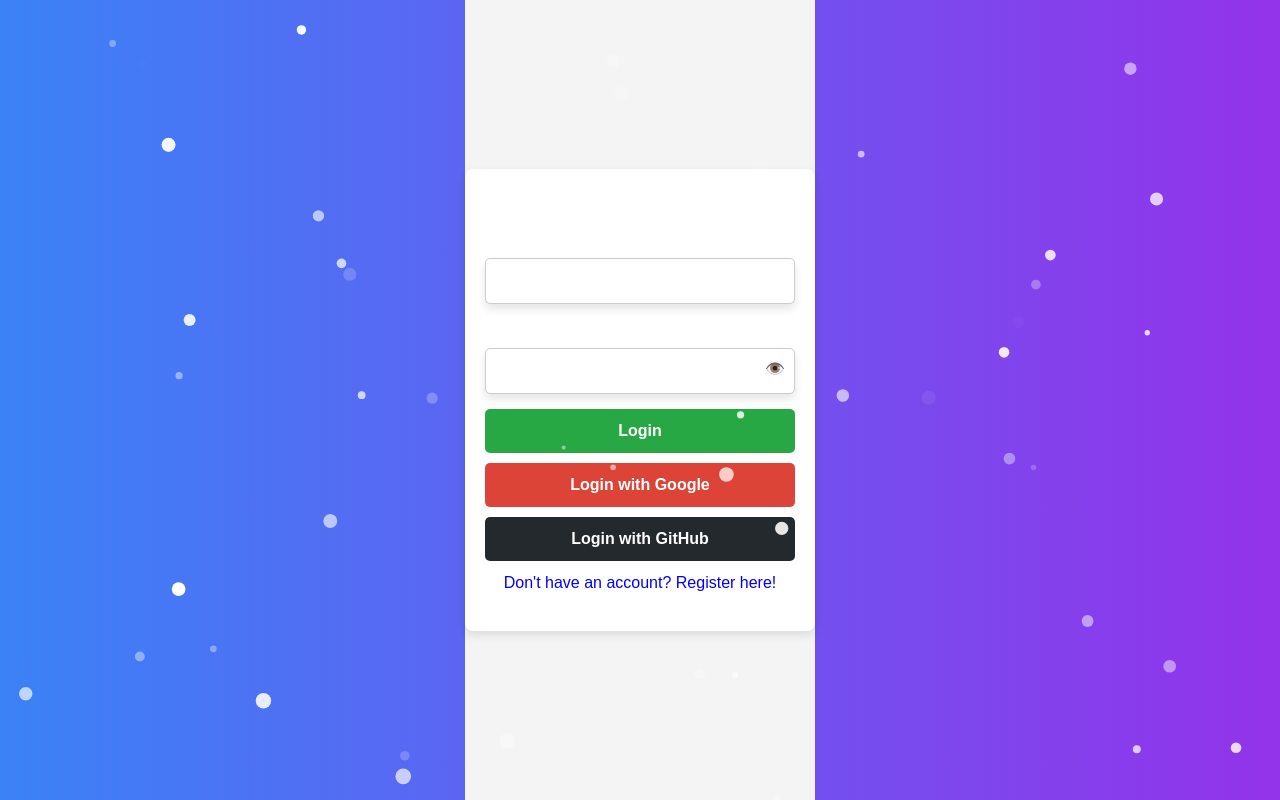
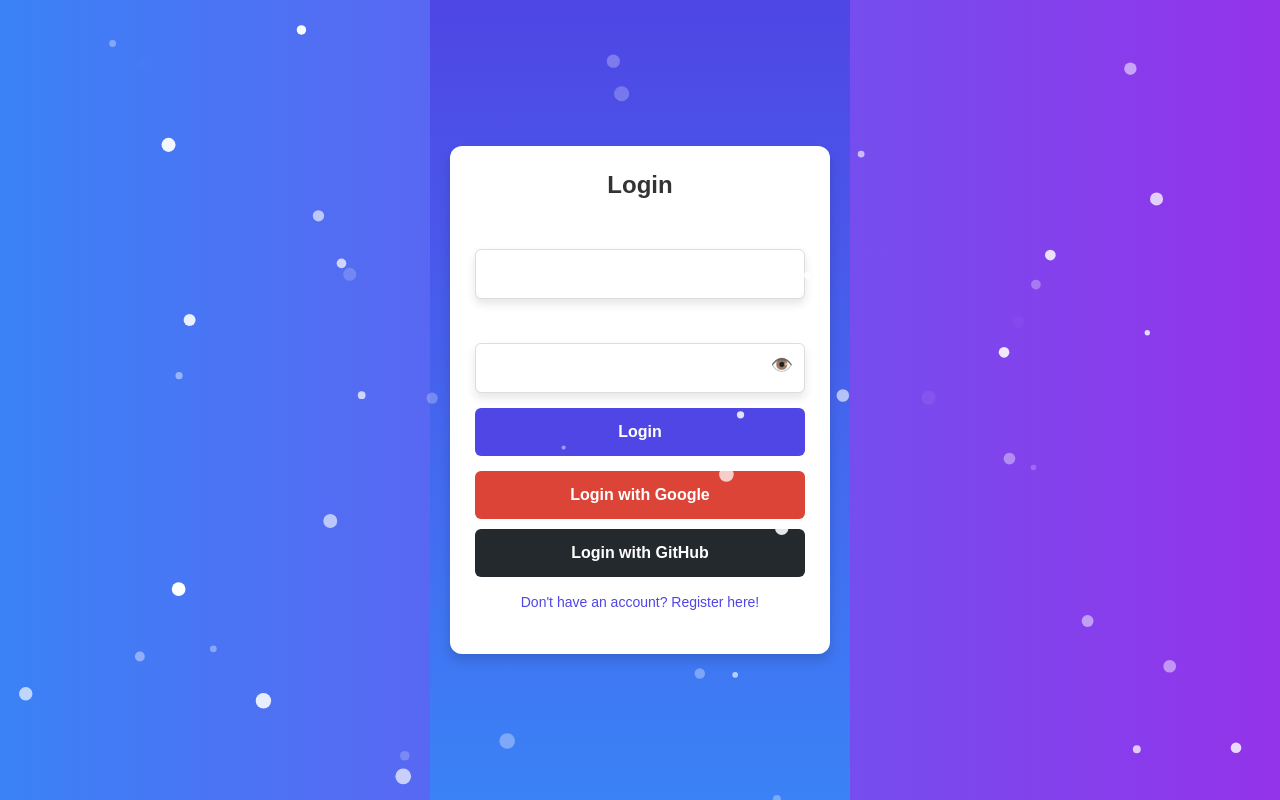
Before and after one commit to FionaG26/habit-tracker, a Vue app in the folder habit-tracker-vue/: page / in a window 1280 px wide. Built offline with nearby package versions, Linux system fonts and the light colour scheme.

Commit message:
Update Auth.vue

```diff
--- a/habit-tracker-vue/src/components/Auth.vue
+++ b/habit-tracker-vue/src/components/Auth.vue
@@ -1,7 +1,7 @@
 <template>
   <div class="auth-container">
     <div class="auth-card">
-      <h2 class="text-2xl font-semibold">{{ isLogin ? 'Login' : 'Register' }}</h2>
+      <h2 class="title">{{ isLogin ? 'Login' : 'Register' }}</h2>
 
       <form @submit.prevent="handleSubmit">
         <div class="form-group">
@@ -19,7 +19,9 @@
           </div>
         </div>
 
-        <button type="submit" class="btn-custom">{{ isLogin ? 'Login' : 'Register' }}</button>
+        <button type="submit" class="btn-custom">
+          {{ isLogin ? 'Login' : 'Register' }}
+        </button>
 
         <div class="oauth-buttons">
           <button @click="oauthLogin('google')" class="btn-google">Login with Google</button>
@@ -77,89 +79,138 @@
 </script>
 
 <style scoped>
+/* Center container */
 .auth-container {
   display: flex;
   justify-content: center;
   align-items: center;
   height: 100vh;
-  background: #f4f4f4;
+  background: linear-gradient(to bottom, #4f46e5, #3b82f6);
+  padding: 20px;
 }
 
+/* Card container */
 .auth-card {
   background: white;
-  padding: 20px;
-  border-radius: 8px;
-  box-shadow: 0px 4px 10px rgba(0, 0, 0, 0.1);
-  width: 350px;
+  padding: 25px;
+  border-radius: 12px;
+  box-shadow: 0px 6px 12px rgba(0, 0, 0, 0.15);
+  width: 380px;
   text-align: center;
+  transition: transform 0.3s ease-in-out;
 }
 
+/* Card hover effect */
+.auth-card:hover {
+  transform: translateY(-5px);
+}
+
+/* Title */
+.title {
+  font-size: 24px;
+  font-weight: bold;
+  margin-bottom: 20px;
+  color: #333;
+}
+
+/* Form group */
 .form-group {
   margin-bottom: 15px;
   text-align: left;
 }
 
+/* Form input fields */
 .form-control {
   width: 100%;
-  padding: 10px;
-  border: 1px solid #ccc;
-  border-radius: 5px;
+  padding: 12px;
+  border: 1px solid #ddd;
+  border-radius: 6px;
+  font-size: 16px;
+  transition: border 0.3s;
 }
 
+.form-control:focus {
+  border-color: #4f46e5;
+  outline: none;
+}
+
+/* Password wrapper */
 .password-wrapper {
   display: flex;
   align-items: center;
   position: relative;
 }
 
+/* Password toggle icon */
 .toggle-password {
   position: absolute;
-  right: 10px;
+  right: 12px;
   cursor: pointer;
+  font-size: 18px;
+  color: #4f46e5;
 }
 
+/* Custom submit button */
 .btn-custom {
-  background: #28a745;
+  background: #4f46e5;
   color: white;
-  padding: 10px;
+  padding: 12px;
   border: none;
-  border-radius: 5px;
+  border-radius: 6px;
   cursor: pointer;
   width: 100%;
+  font-size: 16px;
+  font-weight: bold;
+  transition: background 0.3s ease;
 }
 
 .btn-custom:hover {
-  background: #218838;
+  background: #3b82f6;
 }
 
+/* OAuth Buttons */
 .oauth-buttons {
-  margin-top: 10px;
+  margin-top: 15px;
+}
+
+.btn-google,
+.btn-github {
+  padding: 12px;
+  border: none;
+  border-radius: 6px;
+  cursor: pointer;
+  width: 100%;
+  font-size: 16px;
+  font-weight: bold;
+  transition: opacity 0.3s ease-in-out;
 }
 
 .btn-google {
   background: #db4437;
   color: white;
-  padding: 10px;
-  border: none;
-  border-radius: 5px;
-  cursor: pointer;
-  width: 100%;
   margin-bottom: 10px;
 }
 
 .btn-github {
   background: #24292e;
   color: white;
-  padding: 10px;
-  border: none;
-  border-radius: 5px;
-  cursor: pointer;
-  width: 100%;
 }
 
+.btn-google:hover,
+.btn-github:hover {
+  opacity: 0.85;
+}
+
+/* Toggle between login & register */
 .toggle-text {
-  margin-top: 10px;
-  color: blue;
+  margin-top: 15px;
+  font-size: 14px;
+  color: #4f46e5;
   cursor: pointer;
+  transition: color 0.3s;
+}
+
+.toggle-text:hover {
+  color: #3b82f6;
 }
 </style>
```
Lines whose indentation alone changed are shown as unchanged.
